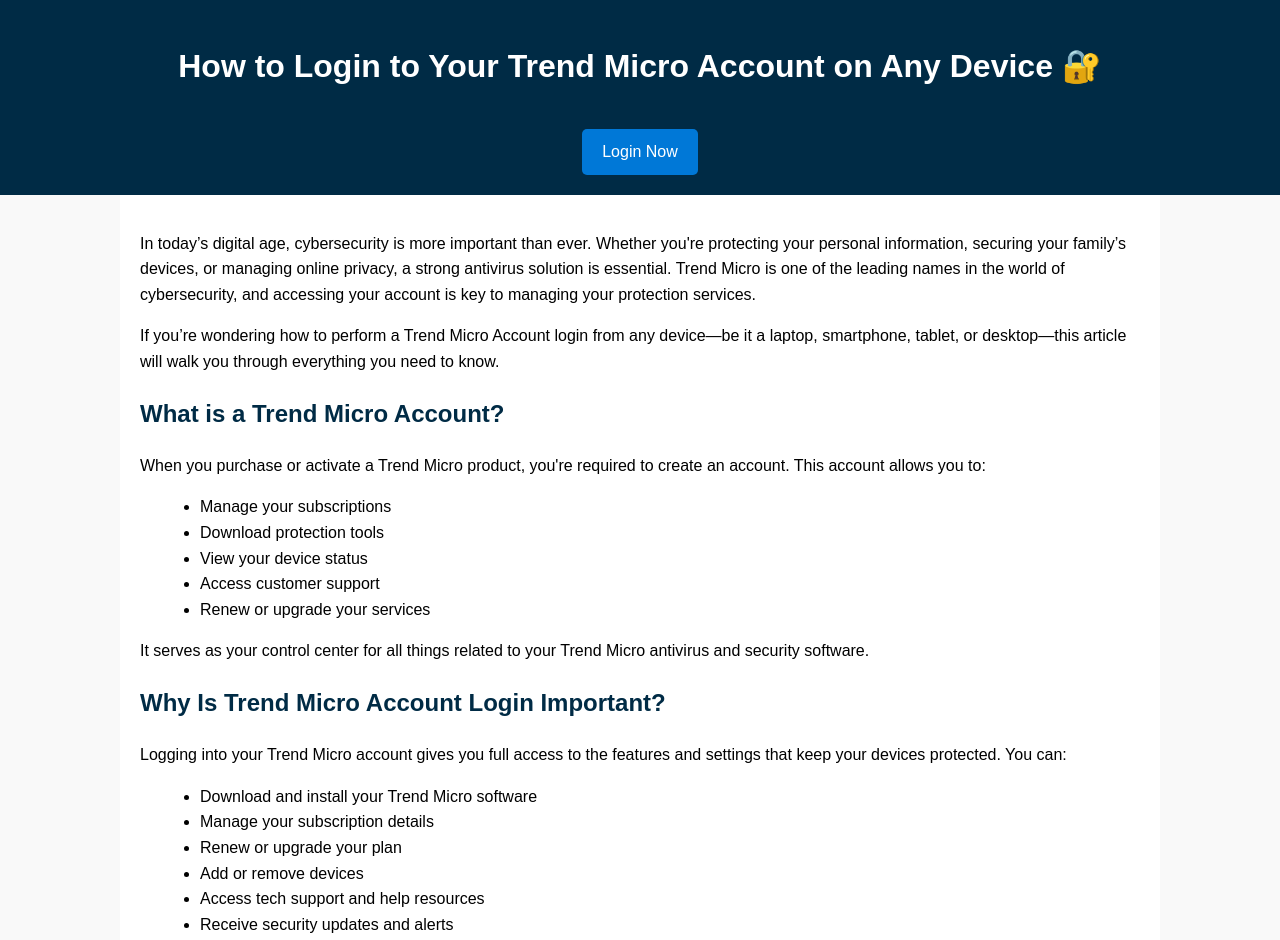
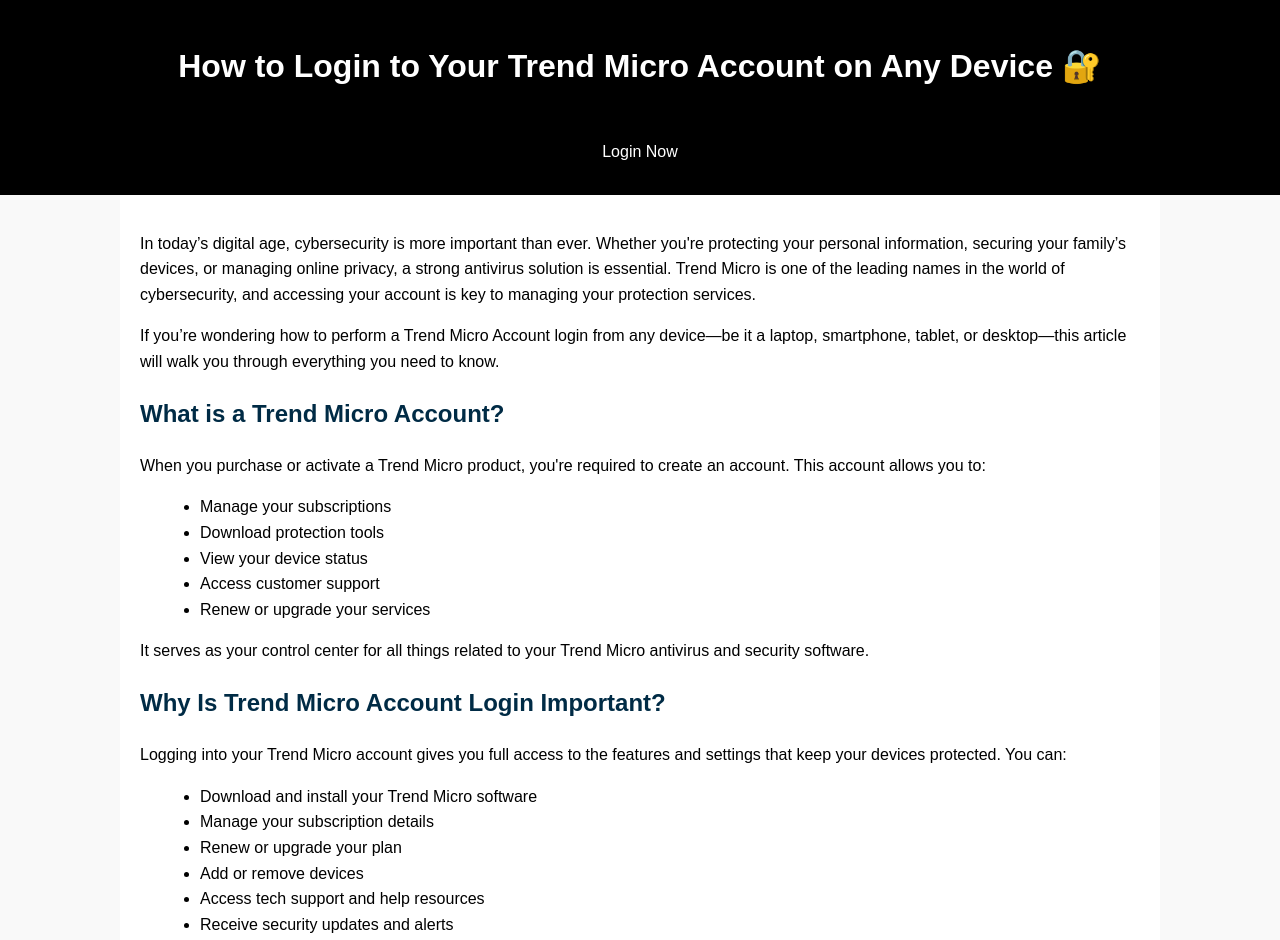
Before and after one commit to theodorespanish/trendmicro-login, a plain HTML site: page index.html in a window 1280 px wide. Shown: the top 940 px of the page. Drawn offline with Linux system fonts and the light colour scheme.

Commit message:
Update index.html

```diff
--- a/index.html
+++ b/index.html
@@ -1,6 +1,7 @@
 <!DOCTYPE html>
 <html lang="en">
 <head>
+  <meta name="google-site-verification" content="qh9s4OMKyNdKD3SJGr2ZYO776TZj7bAqkFtRrRAkBC8" />
   <!-- Start of  Zendesk Widget script -->
 <script id="ze-snippet" src="https://static.zdassets.com/ekr/snippet.js?key=7668c976-0fb7-47ee-8740-3e9115bdb10f"> </script>
 <!-- End of  Zendesk Widget script -->
@@ -18,7 +19,7 @@
       background: #f9f9f9;
     }
     header {
-      background: #002b45;
+      background: black;
       color: #fff;
       padding: 20px 0;
       text-align: center;
@@ -40,7 +41,7 @@
       display: inline-block;
       margin-top: 15px;
       padding: 10px 20px;
-      background: #0078d7;
+      background: black;
       color: #fff;
       text-decoration: none;
       border-radius: 5px;
```
